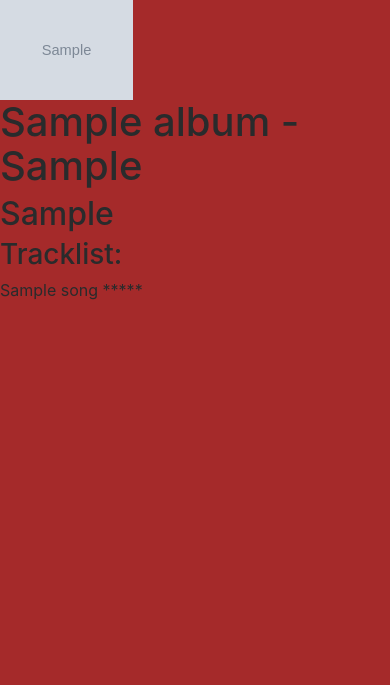
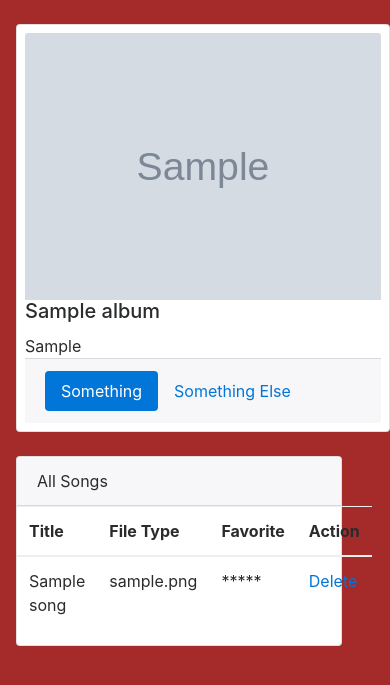
Before and after one commit to AlexPersaud17/SoundCrowd, a Django app: page /music/1/ in a window 390 px wide. Shown: the part 109-794 px from the top of the page. Run offline with Django 3.2, Linux system fonts and the light colour scheme; tables that the repository leaves empty hold one stand-in row (values such as "Sample post"); grey boxes marked "Sample" are stand-in pictures; some libraries are stand-ins or nearby versions; some web fonts are replaced.

Commit message:
Bootstrap detail view

```diff
--- a/music/templates/music/detail.html
+++ b/music/templates/music/detail.html
@@ -3,23 +3,70 @@
 {% block title %}SoundCrowd | "{{ album.album_title }}"{% endblock %}
 
 {% block body %}
-  <img src="{{ album.album_logo }}" height="100px">
 
-  <h1>{{ album.album_title }} - {{ album.genre }}</h1>
-  <h2>{{album.artist}}</h2>
 
-  <h3>Tracklist:</h3>
+<div class="row">
+  <div class="col-md-3">
+    {% comment %} <img src= height="100px">
+    <h1>{{ album.album_title }} - {{ album.genre }}</h1>
+    <h2>{{album.artist}}</h2> {% endcomment %}
+
+    <div class="card p-2 mt-4 ml-3">
+      <img class="card-img-top" src="{{ album.album_logo }}" alt="Card image cap">
+      <div class="card-body">
+        <h5 class="card-title">{{ album.album_title }}</h5>
+        <p class="card-text">{{album.artist}}</p>
+      </div>
+      <div class="card-footer text-muted">
+        <ul class="nav nav-pills">
+          <li class="nav-item">
+            <a class="nav-link active" href="#">Something</a>
+          </li>
+          <li class="nav-item">
+            <a class="nav-link" href="#">Something Else</a>
+          </li>
+        </ul>
+      </div>
+    </div>
+  </div>
+
   {% if error_message %}
   <h1>ERROR</h1>
   {% endif %}
 
 
-  {% for song in album.song_set.all %}
-    {{ song.song_title }}
-        {% if song.is_favorite %}
-          *****
-        {% endif %}
-    <br>
-  {% endfor %}
 
+  <div class="col-md">
+    <div class="card mt-4 ml-3 mr-5">
+      <div class="card-header">
+        All Songs
+      </div>
+      <div class="card-body">
+        <table class="table table-hover">
+          <thead>
+            <tr>
+              <th scope="col">Title</th>
+              <th scope="col">File Type</th>
+              <th scope="col">Favorite</th>
+              <th scope="col">Action</th>
+            </tr>
+          </thead>
+          <tbody>
+            {% for song in album.song_set.all %}
+            <tr>
+              <td>{{ song.song_title }}</td>
+              <td>{{ song.file_type}}</td>
+              <td>
+                {% if song.is_favorite %}
+                *****
+                {% endif %}</td>
+                <td><a href="#">Delete</a></td>
+            </tr>
+            {% endfor %}
+          </tbody>
+        </table>
+      </div>
+    </div>
+  </div>
+</div>
 {% endblock %}
```
Also changed, not shown: music/templates/music/index.html (+14 -4 lines).
